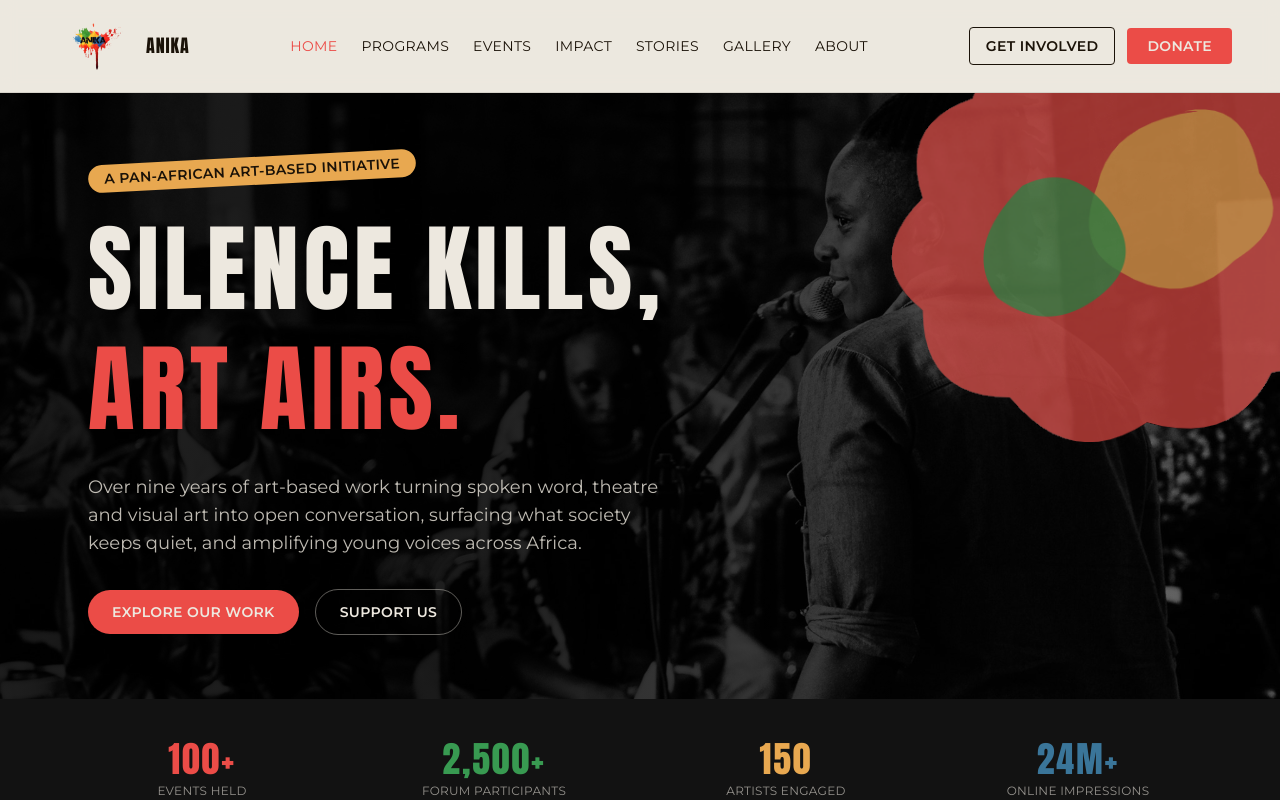
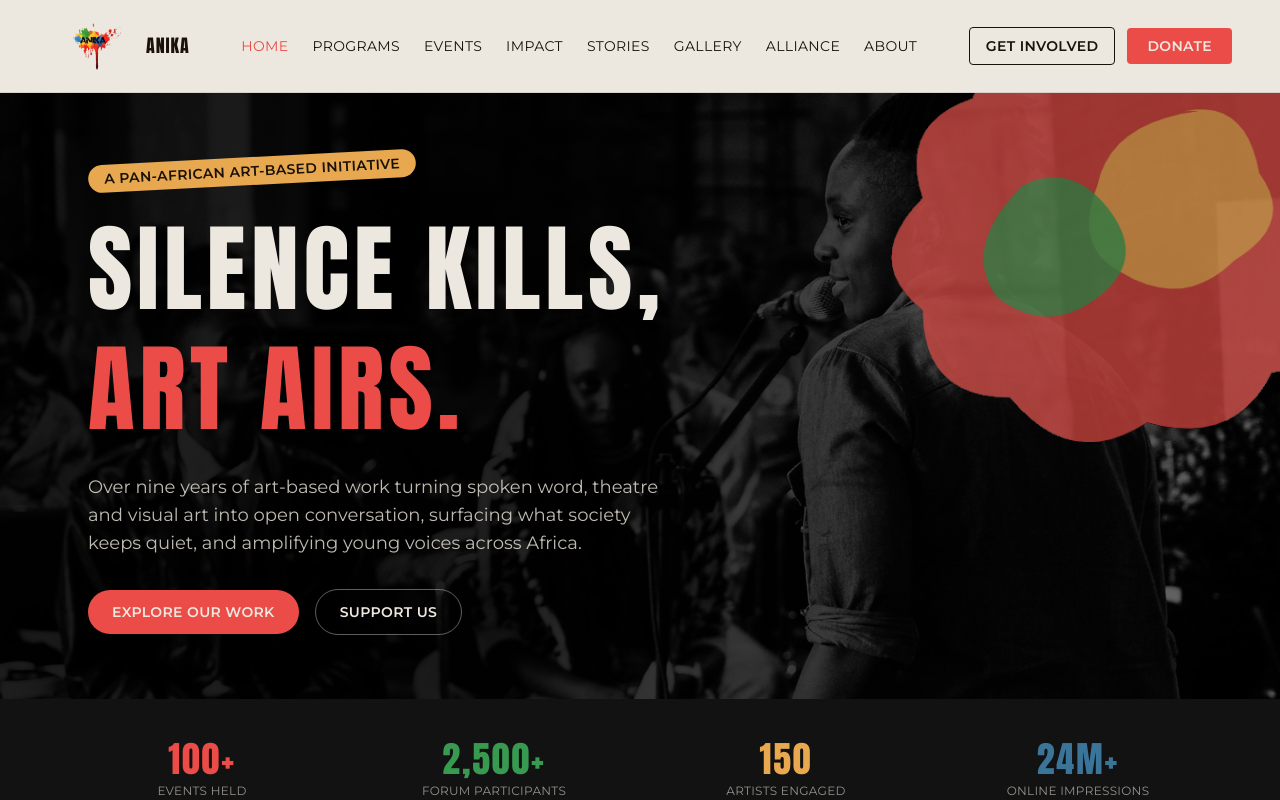
Before and after one commit to Jkosencha/Anika-Initiative, a React (Vite) app: page / in a window 1280 px wide. Shown: the top 800 px of the page. Built offline with nearby package versions, Linux system fonts and the light colour scheme.

Commit message:
Add Alliance link to Navbar

```diff
--- a/src/components/layout/Navbar.jsx
+++ b/src/components/layout/Navbar.jsx
@@ -8,6 +8,7 @@ const links = [
   { to: '/impact', label: 'Impact' },
   { to: '/stories', label: 'Stories' },
   { to: '/gallery', label: 'Gallery' },
+  { to: '/alliance', label: 'Alliance' },
   { to: '/about', label: 'About' },
 ]
 
```
